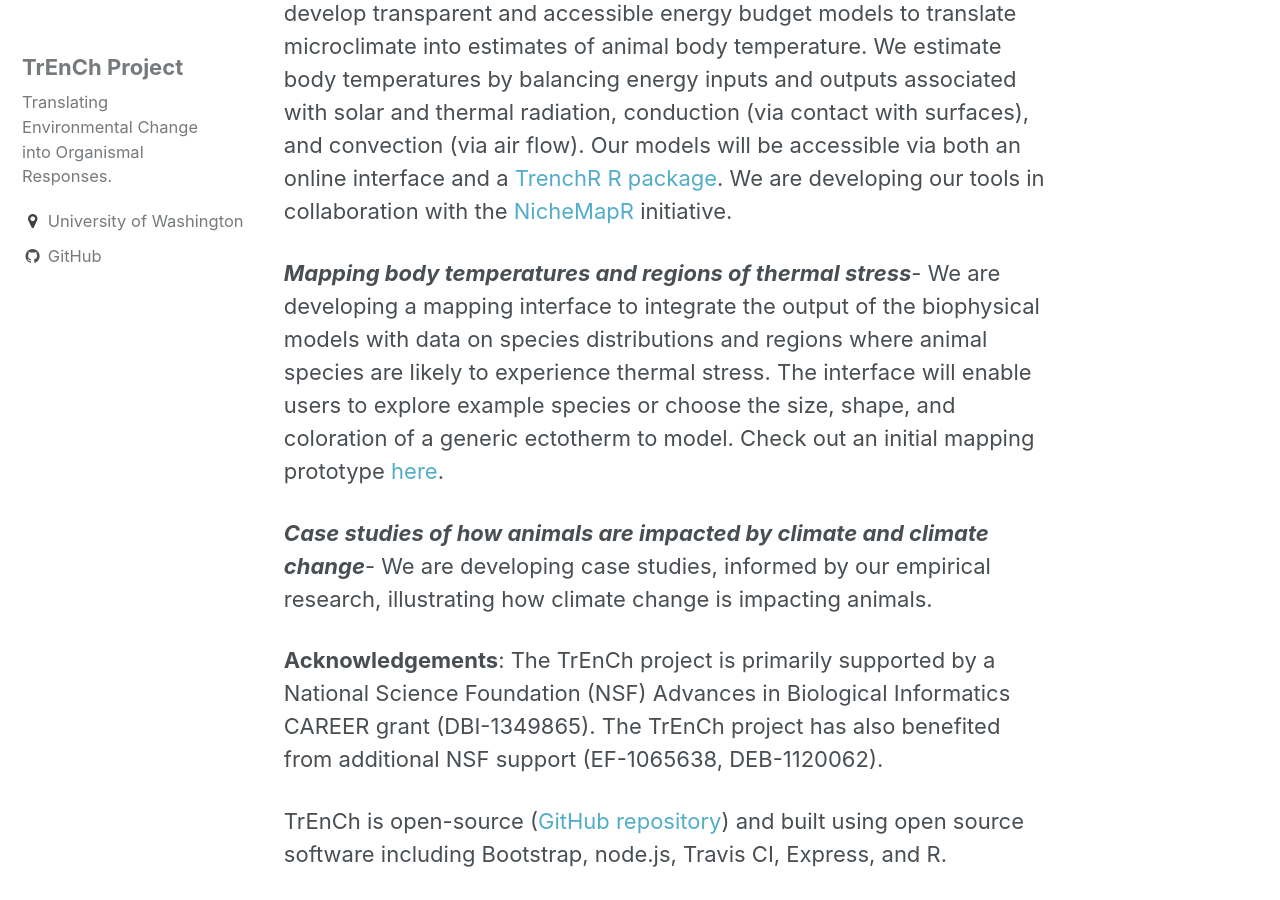
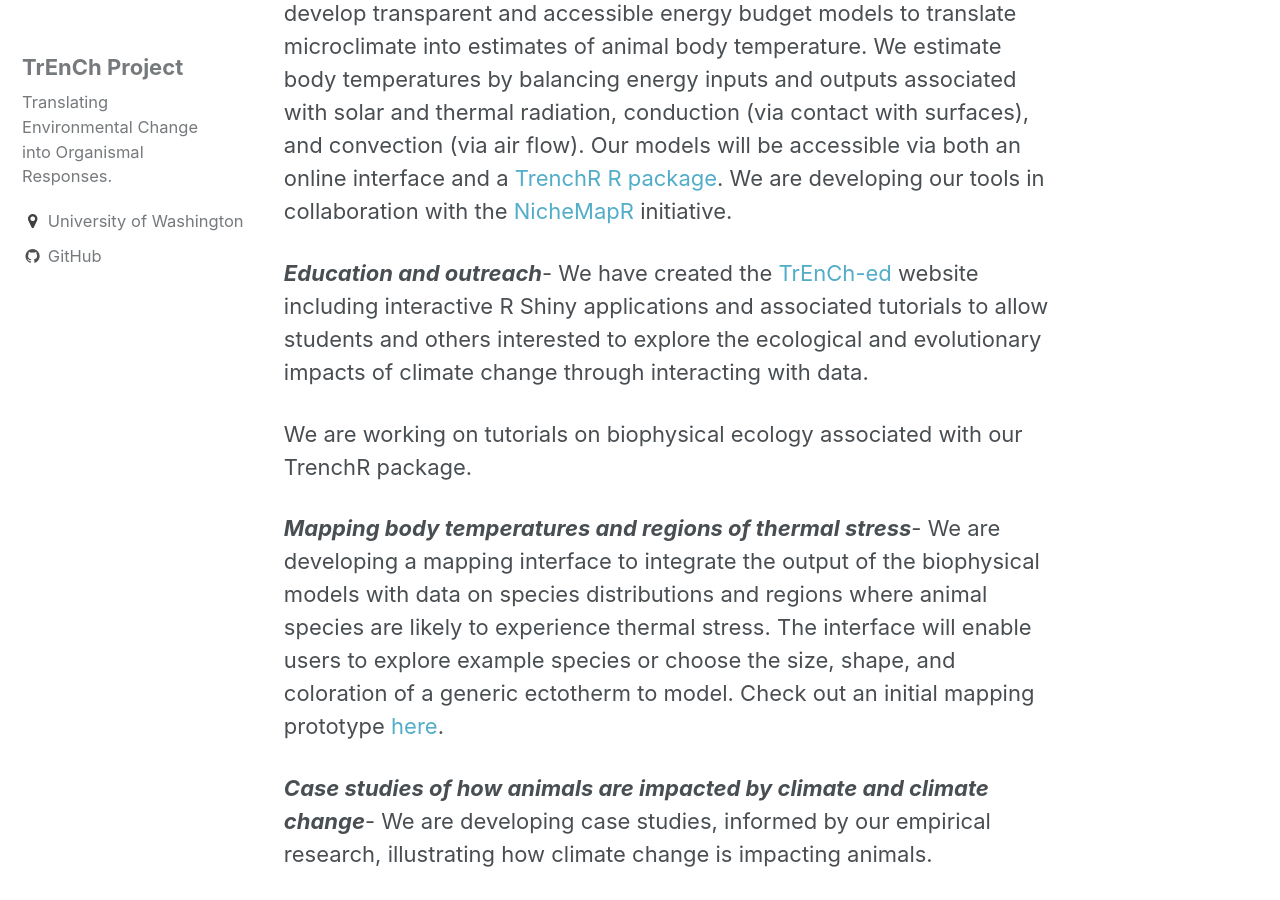
Before and after one commit to trenchproject/trenchproject.github.io, a Jekyll site: the page built from index.md, in a window 1280 px wide and 900 px high, scrolled down 1660 px. Built offline with Jekyll 4.4.1, drawn with Linux system fonts in a browser that asks for light colours.

Commit message:
Update index.md

```diff
--- a/index.md
+++ b/index.md
@@ -25,6 +25,10 @@ Many efforts to forecast ecological responses to climate change are based on air
 
 ***Translating microclimate into animal body temperatures***- We aim to develop transparent and accessible energy budget models to translate microclimate into estimates of animal body temperature.  We estimate body temperatures by balancing energy inputs and outputs associated with solar and thermal radiation, conduction (via contact with surfaces), and convection (via air flow).  Our models will be accessible via both an online interface and a [TrenchR R package](https://github.com/trenchproject/TrenchR). We are developing our tools in collaboration with the [NicheMapR](https://twitter.com/nichemapr) initiative.
 
+***Education and outreach***- We have created the [TrEnCh-ed](https://trench-ed.github.io/) website including interactive R Shiny applications and associated tutorials to allow students and others interested to explore the ecological and evolutionary impacts of climate change through interacting with data.
+
+We are working on tutorials on biophysical ecology associated with our TrenchR package.
+
 ***Mapping body temperatures and regions of thermal stress***- We are developing a mapping interface to integrate the output of the biophysical models with data on species distributions and regions where animal species are likely to experience thermal stress.  The interface will enable users to explore example species or choose the size, shape, and coloration of a generic ectotherm to model. Check out an initial mapping prototype [here](http://biophys.microclim.org/).
 
 ***Case studies of how animals are impacted by climate and climate change***- We are developing case studies, informed by our empirical research, illustrating how climate change is impacting animals.
```
